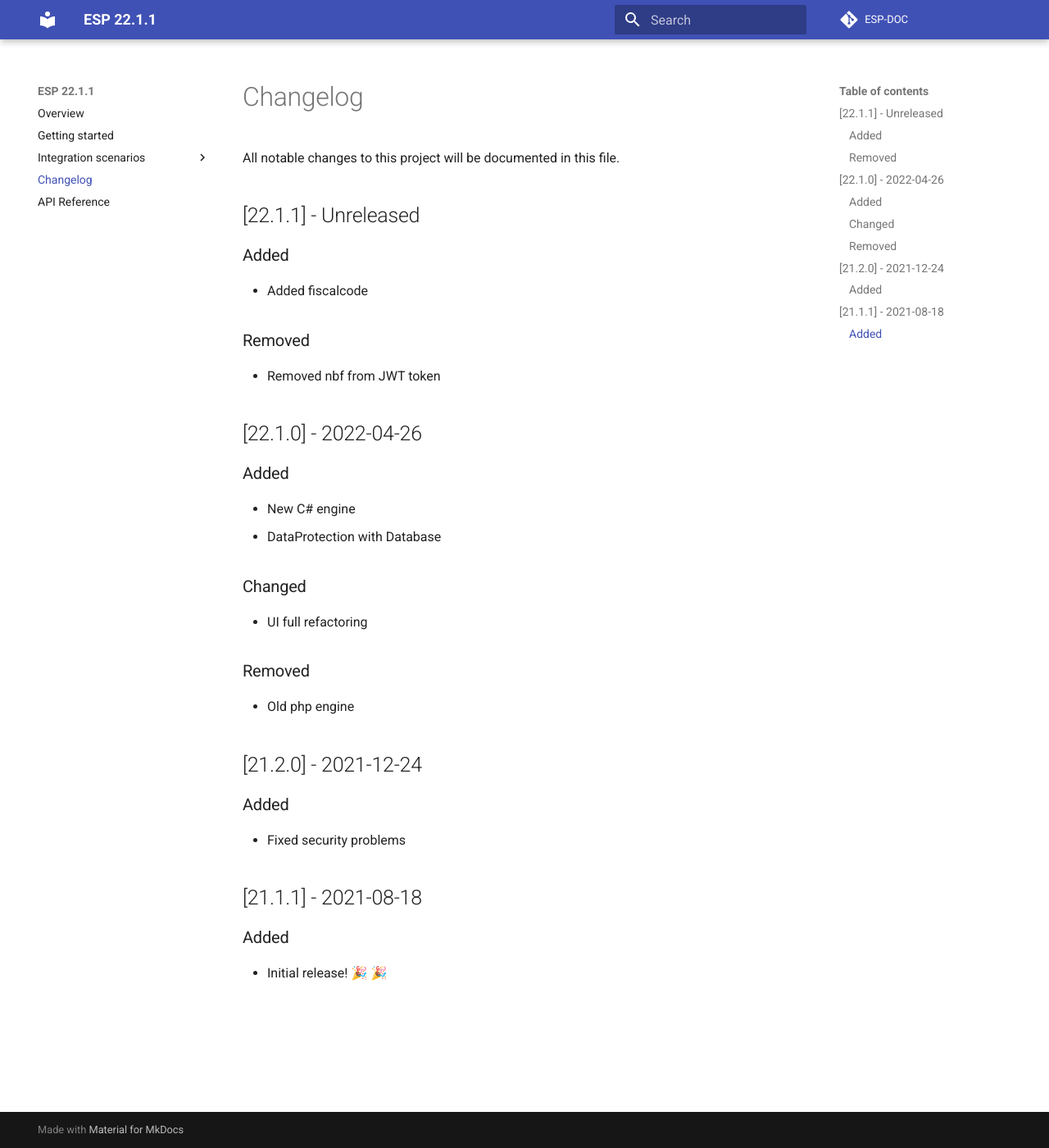
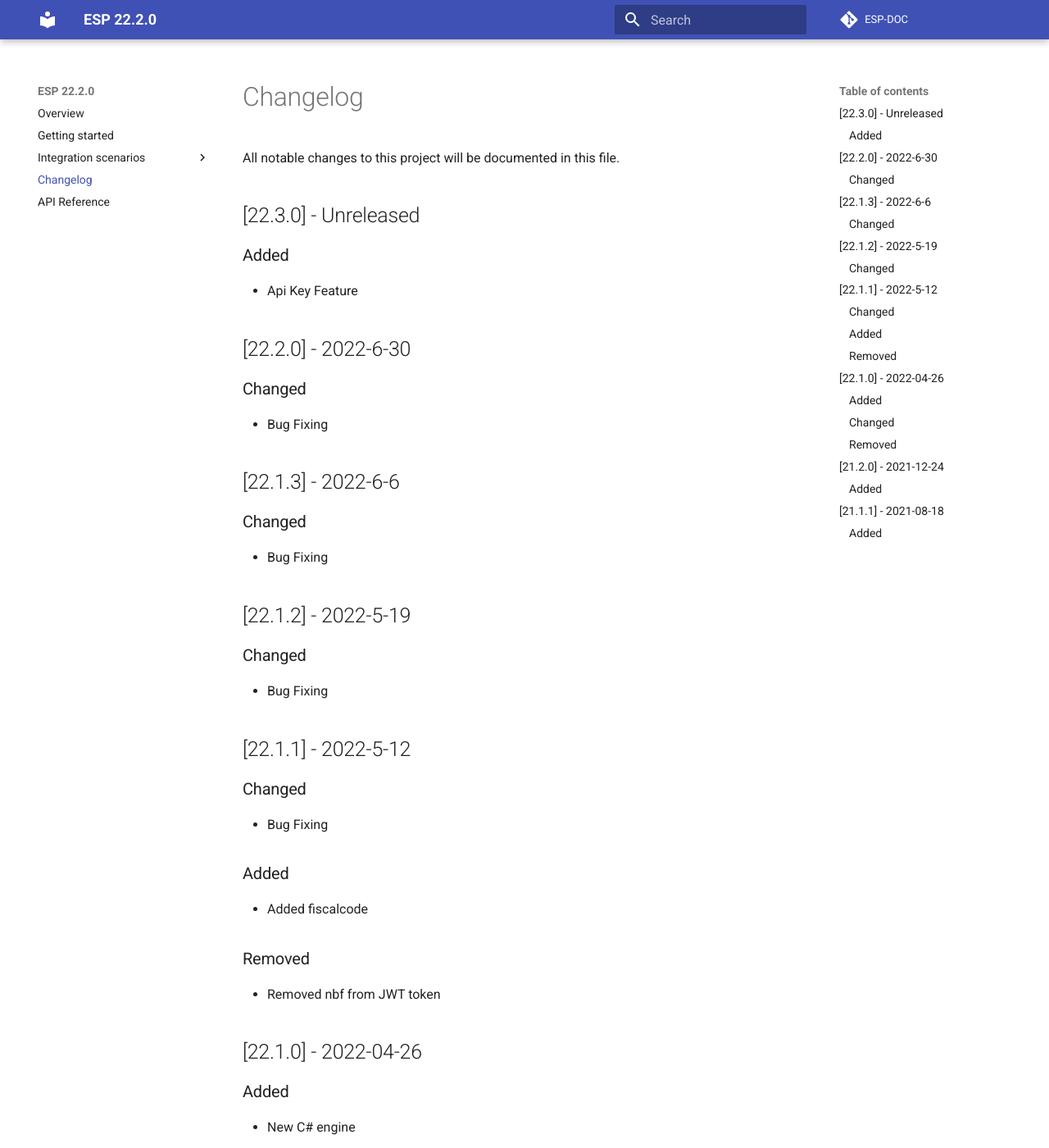
Before and after one commit to namirialgroup/esp-docs, an MkDocs documentation site: the page built from docs/changelog.md, in a window 1280 px wide and 1400 px high. Shown: the whole window at 82% size. Built offline with MkDocs 1.6.1 and Material for MkDocs 9.7.7, drawn with Linux system fonts in a browser that asks for light colours; comment, search, counter and statistics services are not loaded.

Commit message:
Updated the doc

```diff
--- a/docs/changelog.md
+++ b/docs/changelog.md
@@ -1,7 +1,31 @@
 # Changelog
 All notable changes to this project will be documented in this file.
 
-## [22.1.1] - Unreleased
+
+## [22.3.0] - Unreleased
+
+### Added
+- Api Key Feature
+
+## [22.2.0] - 2022-6-30
+
+### Changed
+- Bug Fixing
+
+## [22.1.3] - 2022-6-6
+
+### Changed
+- Bug Fixing
+
+## [22.1.2] - 2022-5-19
+
+### Changed
+- Bug Fixing
+
+## [22.1.1] - 2022-5-12
+
+### Changed
+- Bug Fixing
 
 ### Added
 - Added fiscalcode
--- a/mkdocs.yml
+++ b/mkdocs.yml
@@ -1,4 +1,4 @@
-site_name: ESP 22.1.1
+site_name: ESP 22.2.0
 
 theme:
   name: 'material'
```
Also changed, not shown: 1 other file.
